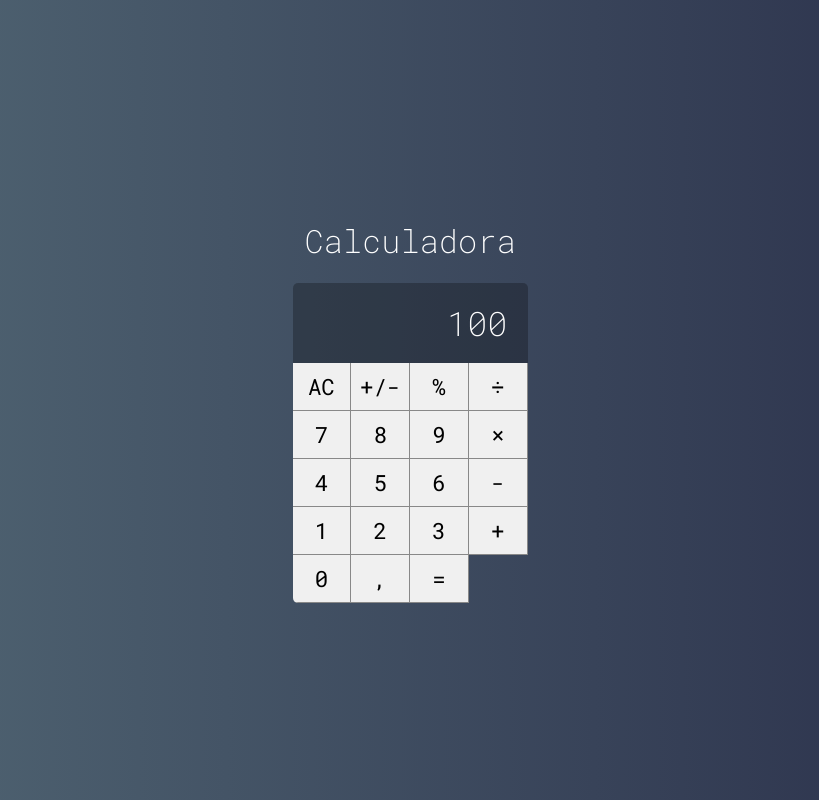
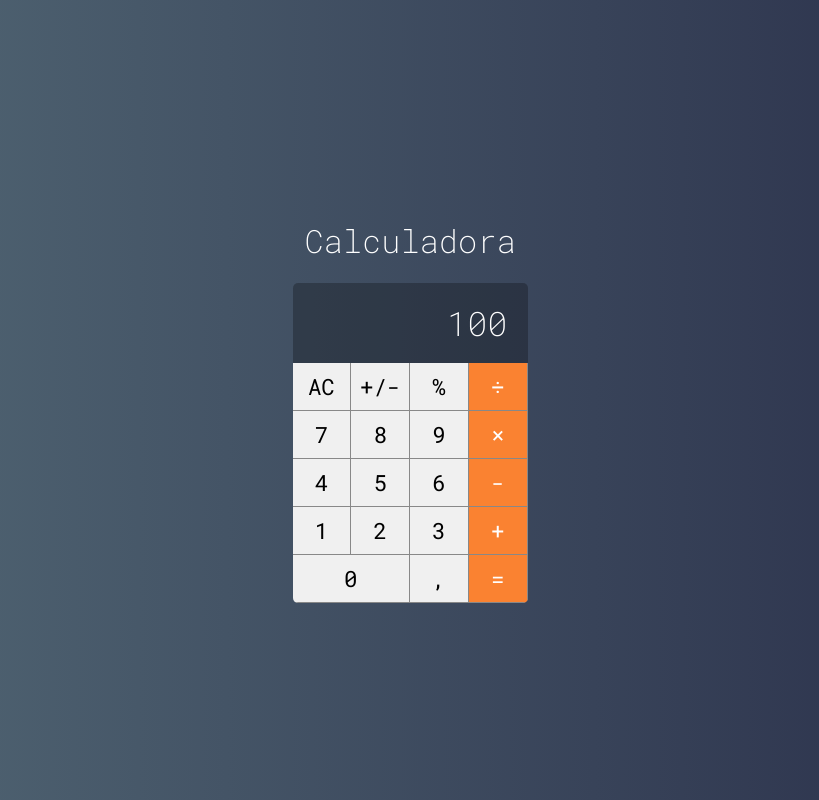
Before and after one commit to diogoizele/calculator-react, a React (Create React App) app: page / in a window 1280 px wide. Shown: the whole page, without its empty margins (230-1049 px from the left). Built offline with nearby package versions, Linux system fonts and the light colour scheme.

Commit message:
implemented button functions receiving their content

```diff
--- a/src/components/Button.css
+++ b/src/components/Button.css
@@ -11,3 +11,16 @@
     border-bottom: var(--border-button);
     outline: none;
 }
+
+.button:active {
+    filter: brightness(0.85);
+}
+
+.button.double {
+    grid-column: span 2;
+}
+
+.button.operation {
+    background-color: #fa8231;
+    color: white;
+}
--- a/src/components/Button.jsx
+++ b/src/components/Button.jsx
@@ -1,8 +1,22 @@
 import React from "react";
-import './Button.css'
+import "./Button.css";
 
 const Button = (props) => {
-  return <button className="button">{props.label}</button>;
+  const applyClasses = () => {
+    let classes = "button ";
+    classes += props.operation ? "operation" : "";
+    classes += props.double ? "double" : "";
+    return classes;
+  };
+
+  return (
+    <button
+      onClick={(e) => props.click && props.click(props.label)}
+      className={applyClasses()}
+    >
+      {props.label}
+    </button>
+  );
 };
 
 export default Button;
--- a/src/components/Calculator.jsx
+++ b/src/components/Calculator.jsx
@@ -5,28 +5,38 @@ import Button from "./Button.jsx";
 import Display from "./Display.jsx";
 
 const Calculator = (props) => {
+  const clearMemory = () => {
+    console.log("limpar");
+  };
+
+  const setOperation = (operation) => {
+    console.log(operation);
+  };
+  const addDigit = (digit) => {
+    console.log(digit);
+  };
   return (
     <div className="calculator">
       <Display value="100" />
-      <Button label="AC" />
+      <Button label="AC" click={clearMemory} />
       <Button label="+/-" />
       <Button label="%" />
-      <Button label="÷" />
-      <Button label="7" />
-      <Button label="8" />
-      <Button label="9" />
-      <Button label="×" />
-      <Button label="4" />
-      <Button label="5" />
-      <Button label="6" />
-      <Button label="-" />
-      <Button label="1" />
-      <Button label="2" />
-      <Button label="3" />
-      <Button label="+" />
-      <Button label="0" />
+      <Button operation label="÷" click={() => setOperation("/")} />
+      <Button label="7" click={addDigit} />
+      <Button label="8" click={addDigit} />
+      <Button label="9" click={addDigit} />
+      <Button operation label="×" click={() => setOperation("*")} />
+      <Button label="4" click={addDigit} />
+      <Button label="5" click={addDigit} />
+      <Button label="6" click={addDigit} />
+      <Button operation label="-" click={setOperation} />
+      <Button label="1" click={addDigit} />
+      <Button label="2" click={addDigit} />
+      <Button label="3" click={addDigit} />
+      <Button operation label="+" click={setOperation} />
+      <Button double label="0" click={addDigit} />
       <Button label="," />
-      <Button label="=" />
+      <Button operation label="=" click={setOperation} />
     </div>
   );
 };
```
